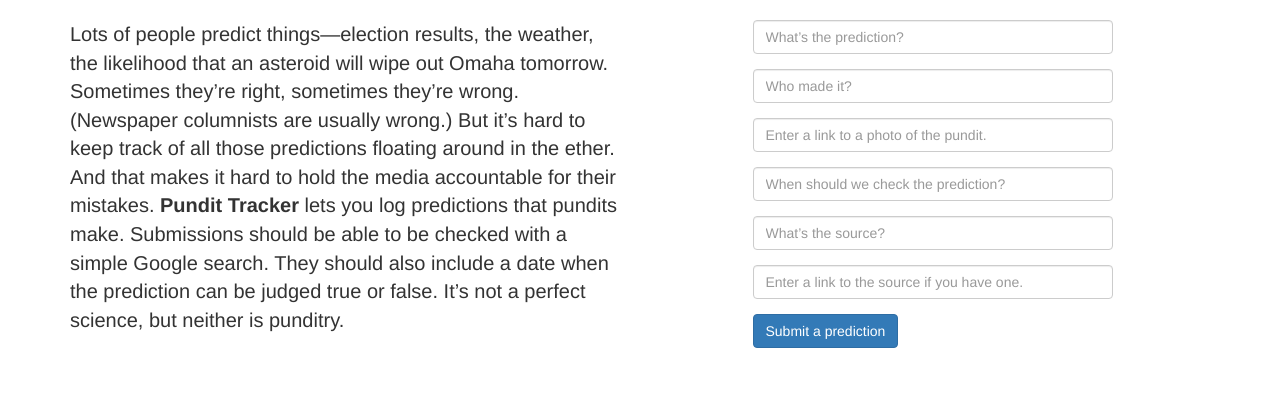
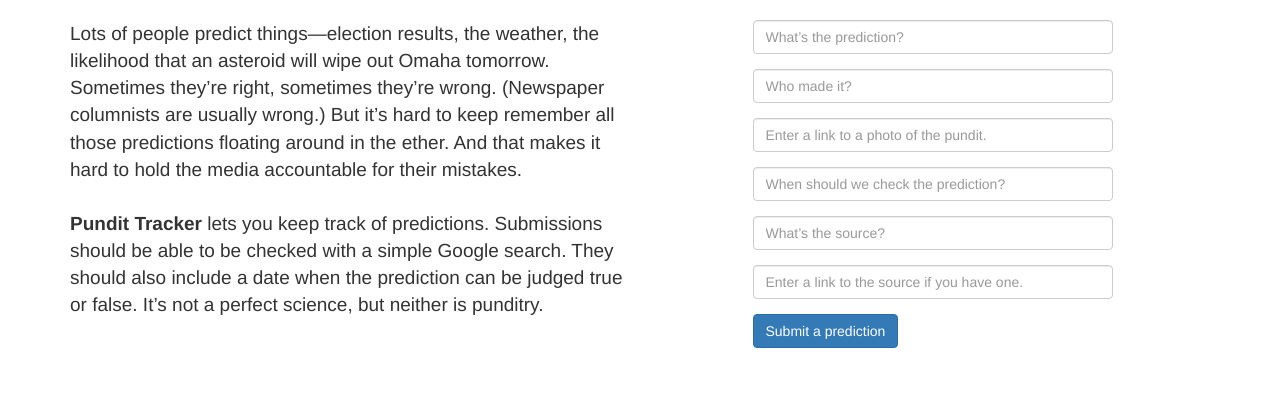
Before and after one commit to mbd-s/pundit-tracker, a website: page views/index.html in a window 1280 px wide. Shown: the top 394 px of the page. Drawn offline with nearby package versions, Linux system fonts and the light colour scheme; files that its build step writes are made by us from their sources; no server answers; files whose address does not match are found by name.

Commit message:
tweaked styles

```diff
--- a/public/scripts/admin.js
+++ b/public/scripts/admin.js
@@ -20,7 +20,7 @@
     console.log('Updated prediction serialized', formData);
     $.ajax({
       method: 'PUT',
-      url: '/api/pundit',
+      url: '/api/pundit', //+ pundit ID //
       data: formData,
       success: updatedPredictionSuccess,
       error: updatedPredictionError
@@ -75,10 +75,11 @@
 
 function updatedPredictionSuccess(json){
   console.log ("Succesfully updated pundit", json);
-$('#updateMessageTarget').empty();
+$('#updateMessageTarget input').val(''); // NOT WORKING
 $('#updateMessageTarget').append("Update successful.");
 }
 
 function updatedPredictionError(error){
   console.log('Error updating the pundit', error);
+  $('#updateMessageTarget input').val('');
 }
--- a/public/styles/styles.css
+++ b/public/styles/styles.css
@@ -4,7 +4,7 @@
   margin-top: 10px
 }
 #about {
-  font-size: 20px
+  font-size: 19px
 }
 .container {
   margin-top: 20px;
--- a/views/index.html
+++ b/views/index.html
@@ -33,9 +33,11 @@
                 <p>
                     Lots of people predict things—election results, the weather, the likelihood that an asteroid will wipe out Omaha tomorrow. Sometimes they&rsquo;re right, sometimes
                     they&rsquo;re wrong. (Newspaper columnists are usually wrong.) But it&rsquo;s
-                    hard to keep track of all those predictions floating around in the ether. And that makes
-                    it hard to hold the media accountable for their mistakes. <b>Pundit Tracker</b> lets
-                    you log predictions that pundits make. Submissions should be able to be checked with a simple
+                    hard to keep remember all those predictions floating around in the ether. And that makes
+                    it hard to hold the media accountable for their mistakes.
+                    <br>
+                    <br>
+                    <b>Pundit Tracker</b> lets you keep track of predictions. Submissions should be able to be checked with a simple
                     Google search. They should also include a date when the prediction can be judged true or false.
                     It&rsquo;s not a perfect science, but neither is punditry.
                 </p>
```
